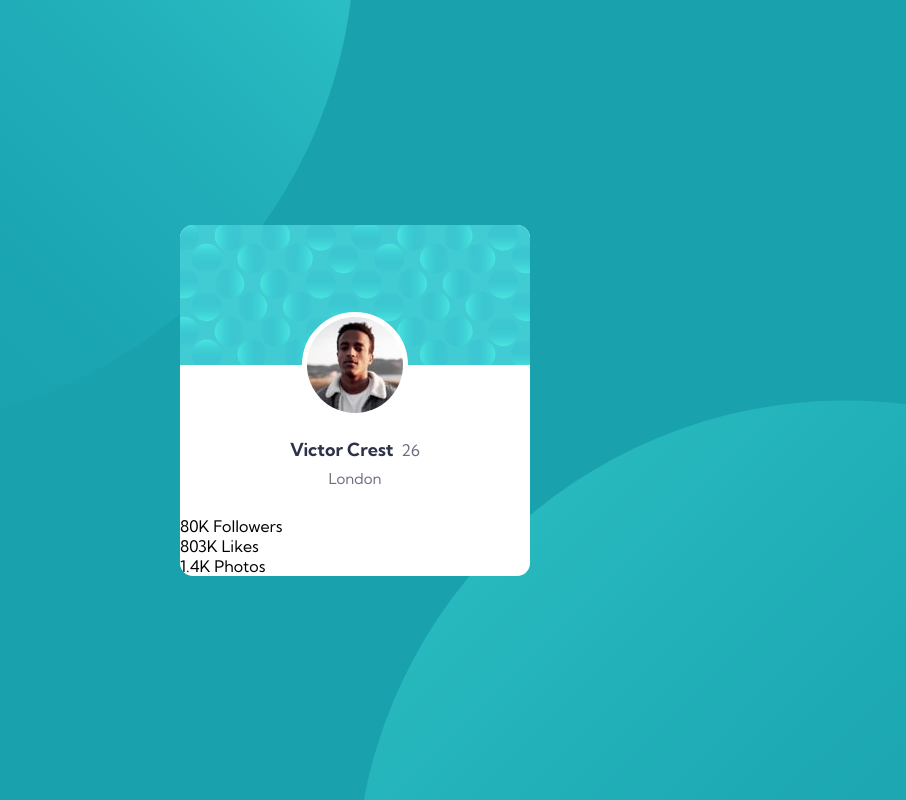
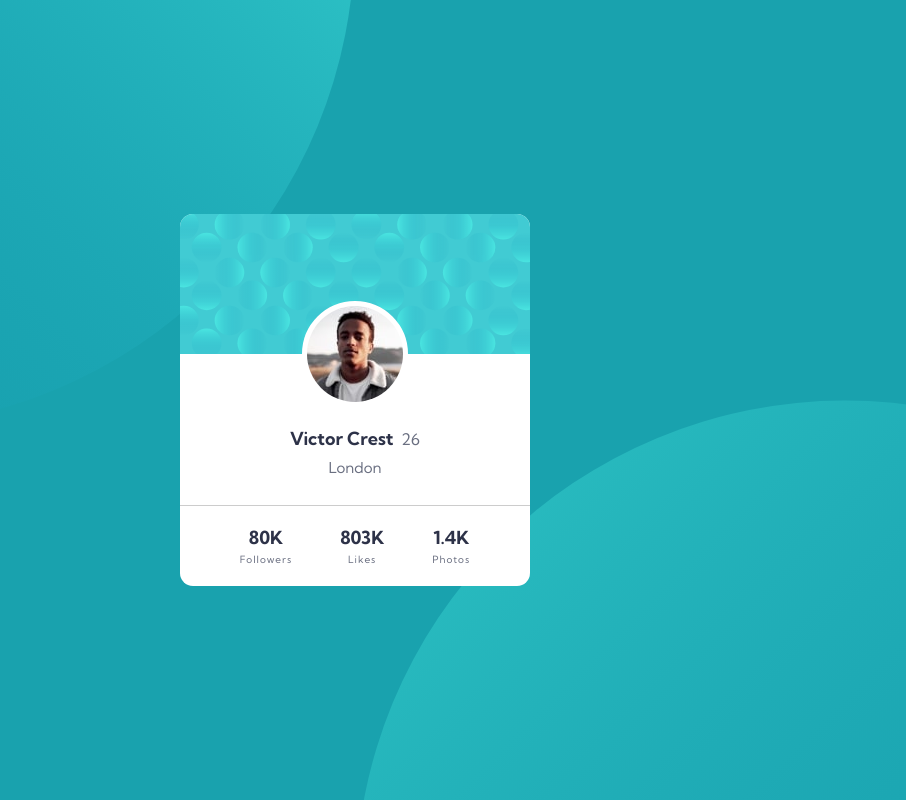
Before and after one commit to marisudris/frontend-mentor-profile-card-component, a plain HTML site: page index.html in a window 1280 px wide. Shown: the whole page, without its empty margins (285-1191 px from the left). Drawn offline with Linux system fonts and the light colour scheme.

Commit message:
Add stat styles

```diff
--- a/style.css
+++ b/style.css
@@ -30,6 +30,7 @@ img {
   --clr-primary-very-dark-desaturated-blue: hsl(229, 23%, 23%);
   --clr-primary-dark-grayish-blue: hsl(227, 10%, 46%);
   --clr-neutral-dark-gray: hsl(0, 0%, 59%);
+  --clr-neutral-light-gray: hsl(0, 0%, 80%);
   --clr-white: hsl(0, 0%, 100%);
 
   --card-border-radius: 13px;
@@ -114,6 +115,37 @@ body {
   font-size: 15px;
 }
 
+.card__stats {
+  display: flex;
+  justify-content: center;
+  gap: 3em;
+  padding: 1.25em;
+  border-top: 1px solid var(--clr-neutral-light-gray);
+}
+
+.stats {
+  list-style: none;
+}
+
+.stats__link {
+  display: flex;
+  flex-direction: column;
+  align-items: center;
+  gap: 0.25em;
+}
+
+.stats__figure {
+  font-size: var(--font-stats);
+  font-weight: 700;
+  color: var(--clr-primary-very-dark-desaturated-blue);
+}
+
+.stats__subject {
+  font-size: 10px;
+  color: var(--clr-primary-dark-grayish-blue);
+  letter-spacing: 0.1em;
+}
+
 /** Utility classes **/
 .visually-hidden {
   border: 0;
```
